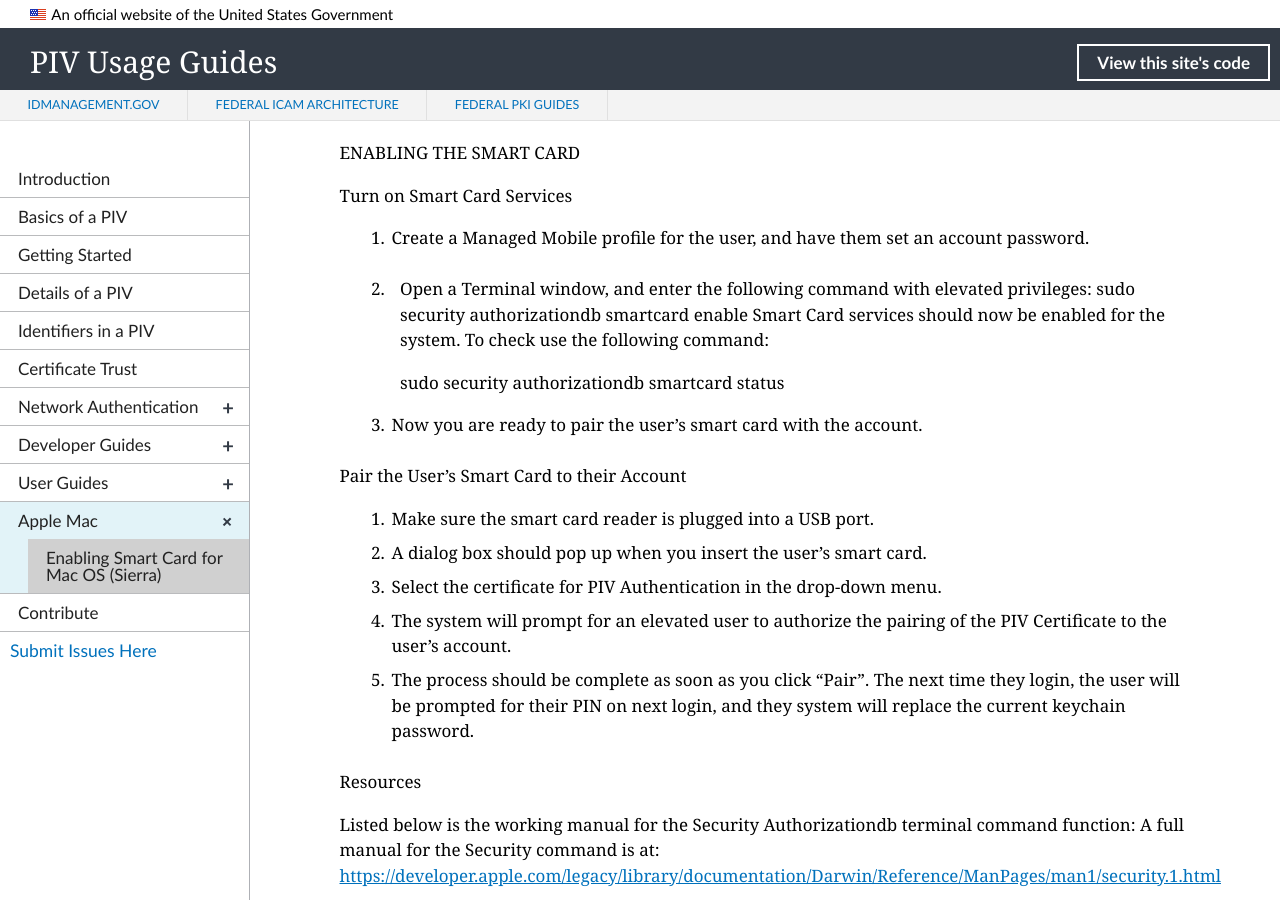
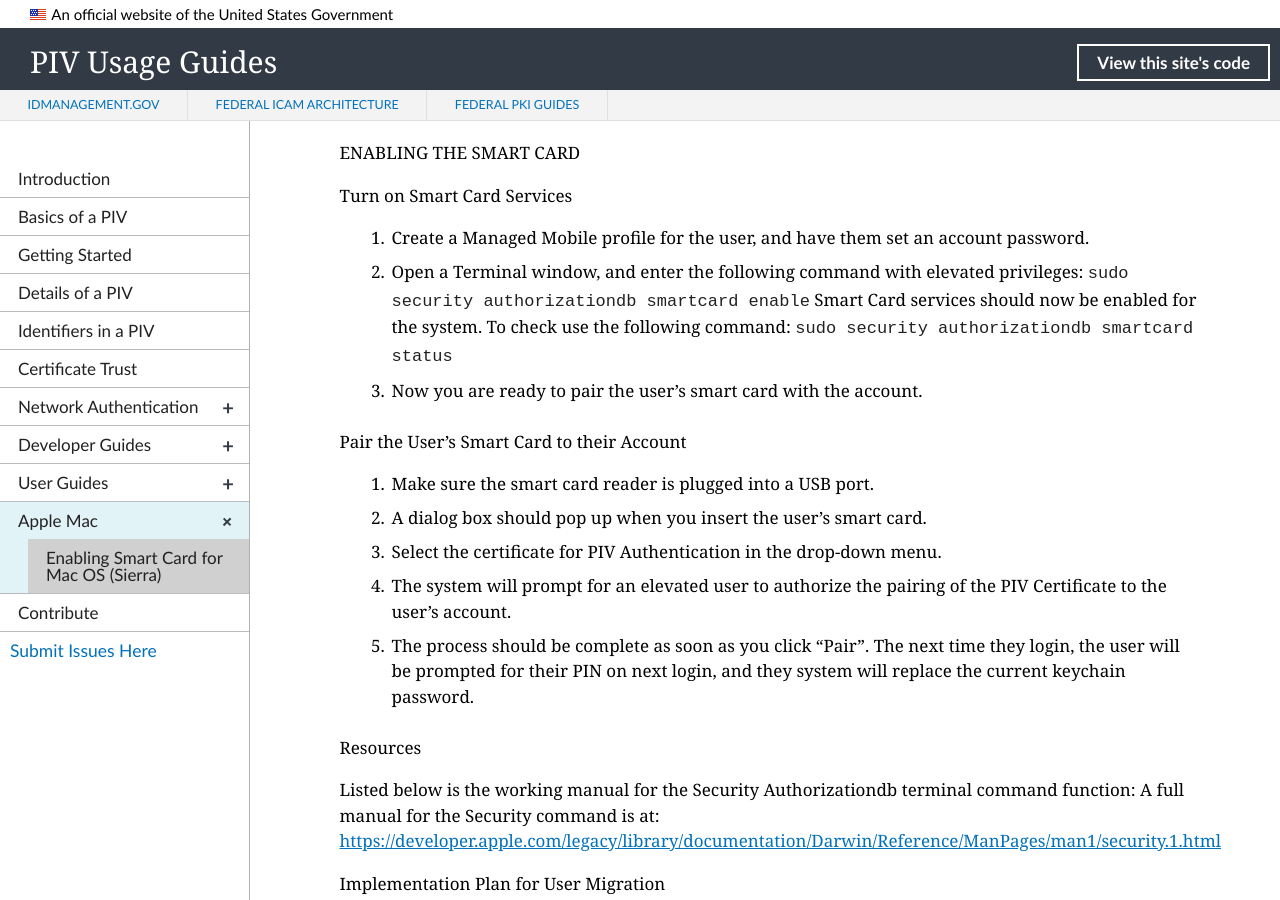
Before and after one commit to GSA/piv-guides, a Jekyll site: the page built from _apple/pivsierra.md, in a window 1280 px wide and 900 px high, scrolled down 364 px. Built offline with Jekyll 4.4.1, drawn with Linux system fonts in a browser that asks for light colours; nearby versions of some CDN libraries.

Commit message:
use backticks for command line syntax

```diff
--- a/_apple/pivsierra.md
+++ b/_apple/pivsierra.md
@@ -20,11 +20,9 @@
 
 1. Create a Managed Mobile profile for the user, and have them set an account password.
 2. Open a Terminal window, and enter the following command with elevated privileges:
-	sudo security authorizationdb smartcard enable
+`sudo security authorizationdb smartcard enable`
 Smart Card services should now be enabled for the system. To check use the following command:
-
-    sudo security authorizationdb smartcard status
-
+`sudo security authorizationdb smartcard status`
 3. Now you are ready to pair the user’s smart card with the account.
 
 
```
